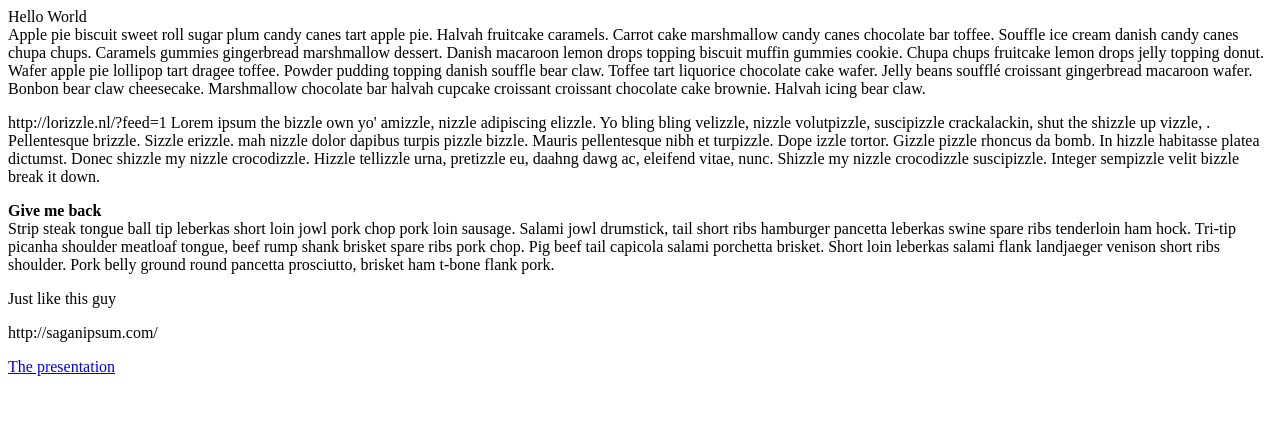
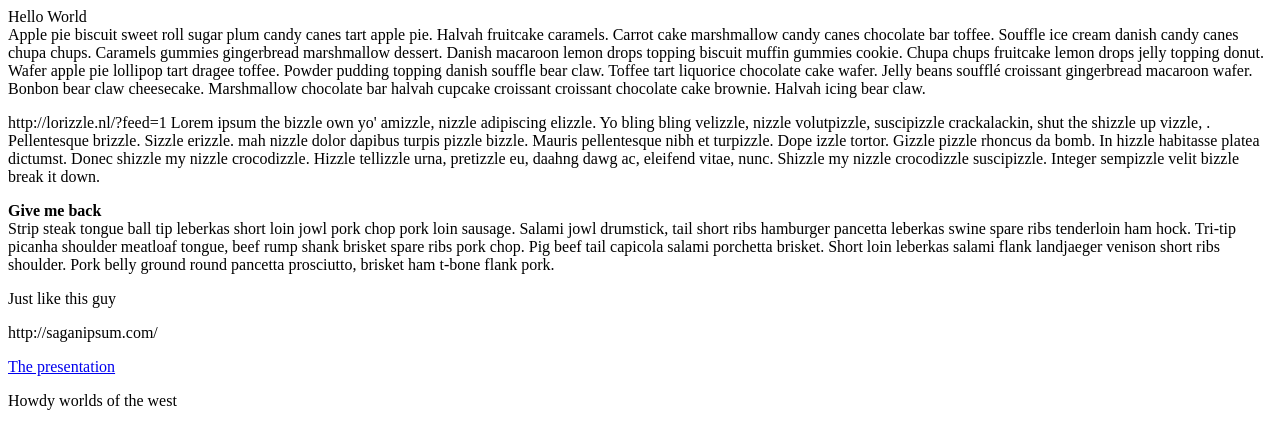
Before and after one commit to wilsdan/wordcampdenvergit, a plain HTML site: page index.html in a window 1280 px wide. Drawn offline with Linux system fonts and the light colour scheme.

Commit message:
new text

```diff
--- a/index.html
+++ b/index.html
@@ -12,5 +12,6 @@
     <P> Just like this guy </P>
     <P>http://saganipsum.com/</P> <a href="https://docs.google.com/presentation/d/1wB13-6htJmlhI_ELjavE0ty5lKOhxlseAHCAH1Xvuak/edit#slide=id.g24095650ff_0_34">
     The presentation</a> </body>
+<P> Howdy worlds of the west </P>
 
 </html>
```
